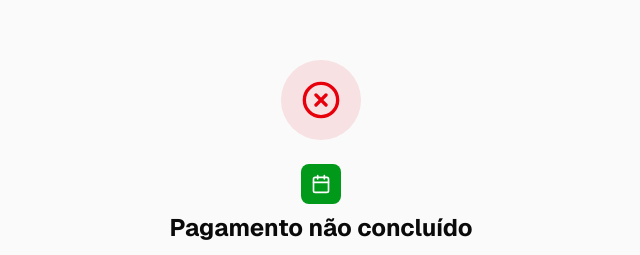
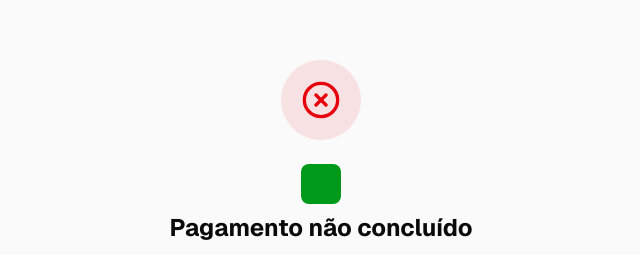
Before and after one commit to Daniel-Alencar/agenda-zap, a Next.js app: page /payment/failure in a window 1280 px wide. Shown: the part 154-409 px from the top of the page, without its empty margins (319-959 px from the left). Built offline with nearby package versions, Linux system fonts and the light colour scheme.

Commit message:
feat: teste

```diff
--- a/app/payment/failure/page.tsx
+++ b/app/payment/failure/page.tsx
@@ -16,7 +16,6 @@ export default function PaymentFailurePage() {
 
         <div className="flex flex-col gap-2">
           <div className="flex h-10 w-10 mx-auto items-center justify-center rounded-lg bg-primary">
-            <Calendar className="h-5 w-5 text-primary-foreground" />
           </div>
           <h1 className="text-2xl font-bold text-foreground">Pagamento não concluído</h1>
           <p className="text-muted-foreground">
--- a/app/payment/success/page.tsx
+++ b/app/payment/success/page.tsx
@@ -50,7 +50,6 @@ export default async function PaymentSuccessPage({ searchParams }: Props) {
 
         <div className="flex flex-col gap-2">
           <div className="flex h-10 w-10 mx-auto items-center justify-center rounded-lg bg-primary">
-            <Calendar className="h-5 w-5 text-primary-foreground" />
           </div>
           <h1 className="text-2xl font-bold text-foreground">
             {isPending ? "Pagamento em análise" : "Pagamento aprovado!"}
```
